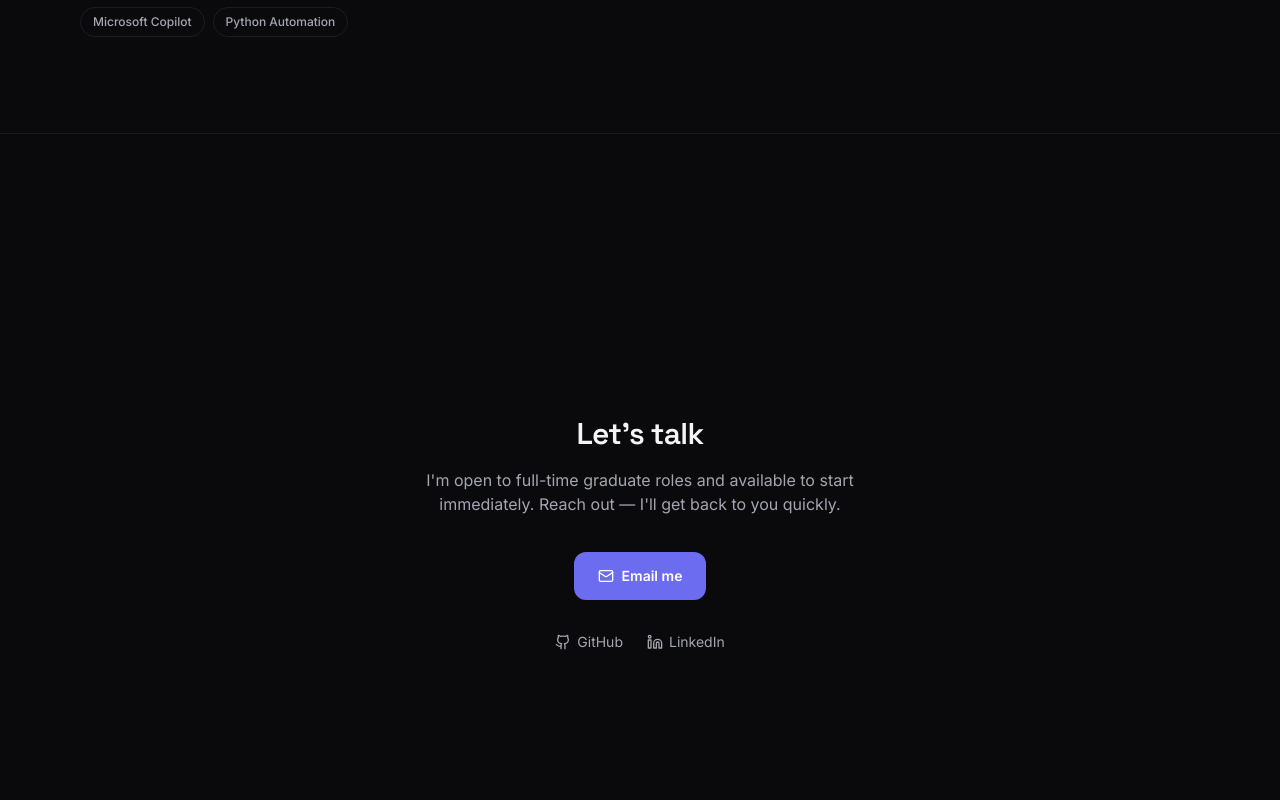
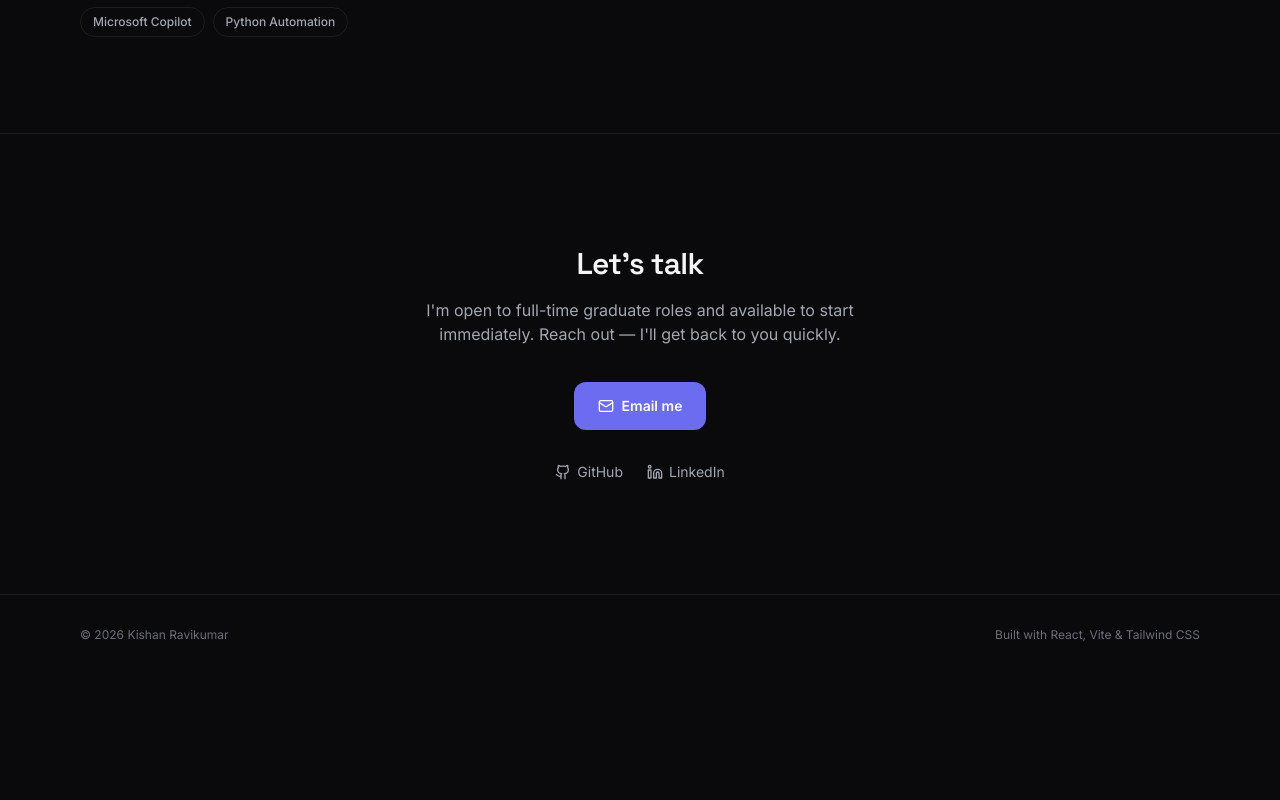
Before and after one commit to Kishanr19/Kishanr19.github.io, a React (Vite) app: page / in a window 1280 px wide. Shown: the part 5460-6260 px from the top of the page. After the commit the page ends 6135 px from the top, so only its background shows below. Built offline with nearby package versions, Linux system fonts and the light colour scheme.

Commit message:
Revert Contact full-viewport change

```diff
--- a/src/components/Contact.jsx
+++ b/src/components/Contact.jsx
@@ -6,10 +6,7 @@ export default function Contact() {
   const ref = useReveal()
 
   return (
-    <section
-      id="contact"
-      className="scroll-mt-20 min-h-screen flex items-center justify-center px-6 border-t border-base-border bg-base-bg"
-    >
+    <section id="contact" className="scroll-mt-20 py-28 px-6 border-t border-base-border bg-base-bg">
       <div ref={ref} className="reveal max-w-content mx-auto text-center">
         <h2 className="font-display font-semibold text-3xl tracking-tight mb-4">
           Let's talk
```
